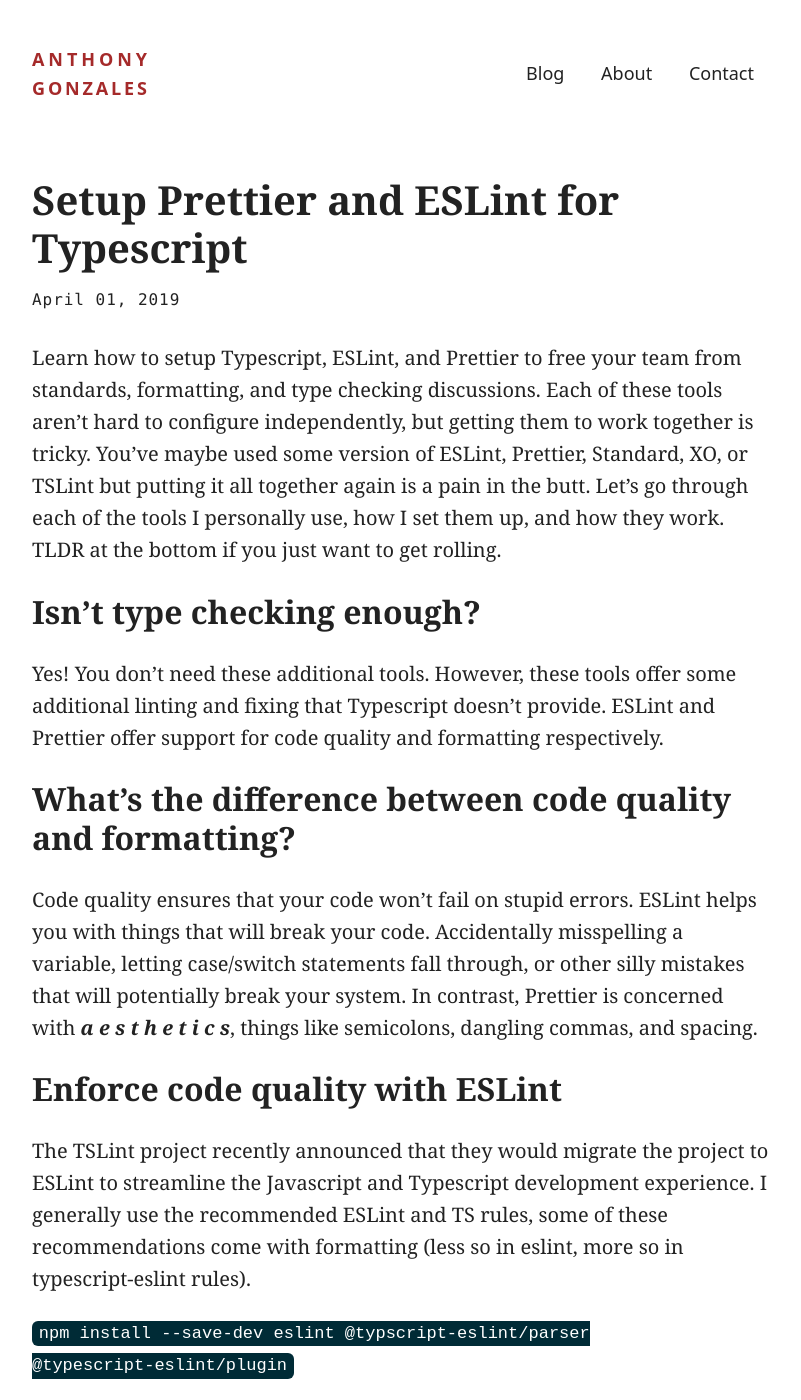
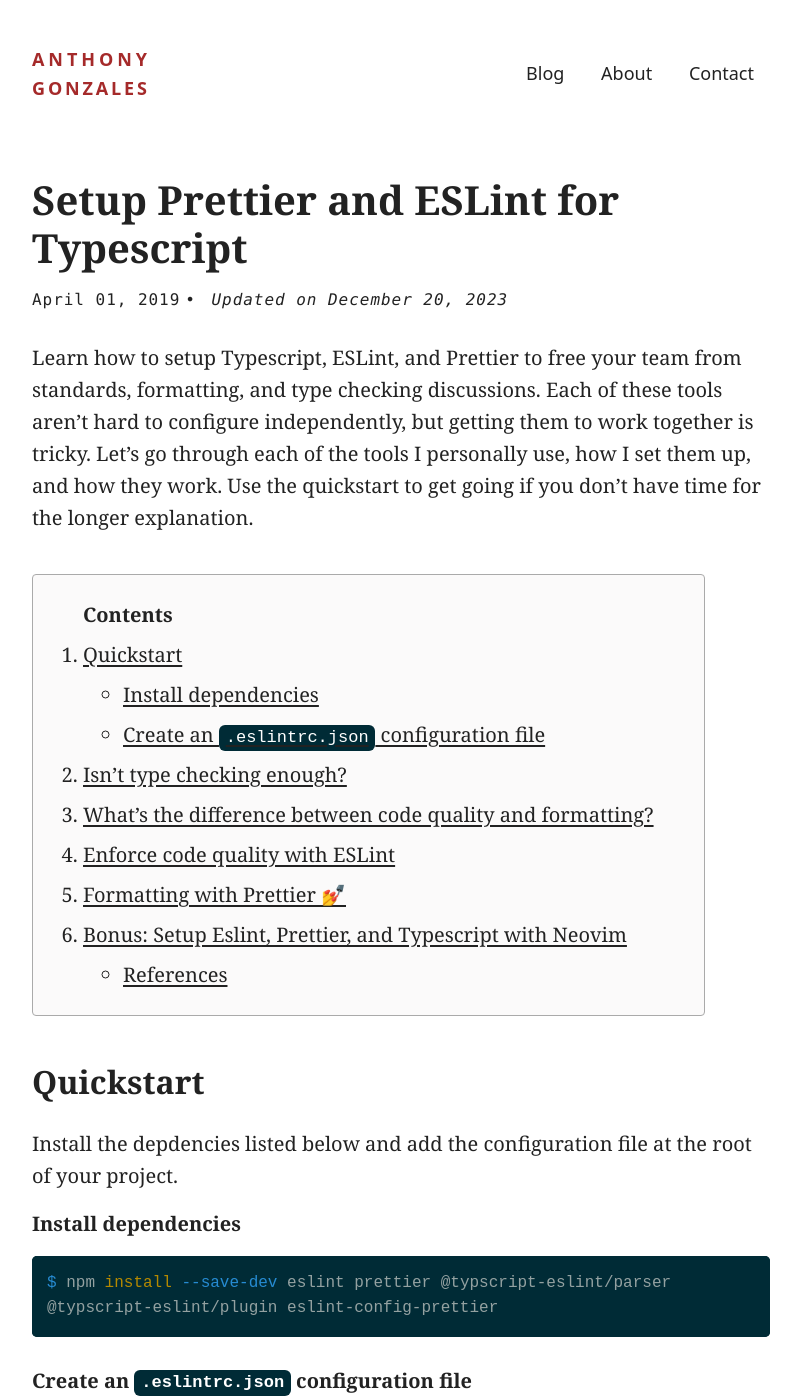
Before and after one commit to antgonzales/antgonzales.github.io, a Jekyll site: the page built from _posts/2019-4-1-setup-eslint-prettier-with-typescript.md, in a window 1280 px wide and 1400 px high. Shown: the whole window, without its empty margins (239-1040 px from the left). Built offline with Jekyll 4.4.1, drawn with Linux system fonts in a browser that asks for light colours; some of the changed text lies outside the part shown.

Commit message:
Update ESLint + Prettier + Typescript post
Add a table of contents, quickstart, and references. Make adjustments to
contents and change Neovim bonus material.

````diff
--- a/_posts/2019-4-1-setup-eslint-prettier-with-typescript.md
+++ b/_posts/2019-4-1-setup-eslint-prettier-with-typescript.md
@@ -3,17 +3,48 @@
 title:  "Setup Prettier and ESLint for Typescript"
 description: "Learn how to leverage ESLint, Prettier with Typescript to reduce
 bugs and nitpicky reviews. I'll walk you through setup, explain the differences"
+last_modified_at: 2023-12-20
 ---
 
 Learn how to setup Typescript, ESLint, and Prettier to free your team from
 standards, formatting, and type checking discussions. Each of these tools
 aren't hard to configure independently, but getting them to work together is
-tricky. You've maybe used some version of ESLint, Prettier, Standard, XO, or
-TSLint but putting it all together again is a pain in the butt. Let's go through
-each of the tools I personally use, how I set them up, and how they work. TLDR
-at the bottom if you just want to get rolling.
+tricky. Let's go through each of the tools I personally use, how I set them up,
+and how they work. Use the quickstart to get going if you don't have time for
+the longer explanation.
 
 <!--break-->
+
+* Do not remove this line (it will not be displayed)
+{:toc}
+
+## Quickstart
+
+Install the depdencies listed below and add the configuration file at the root
+of your project.
+
+### Install dependencies
+
+```bash
+$ npm install --save-dev eslint prettier @typscript-eslint/parser
+@typscript-eslint/plugin eslint-config-prettier
+```
+
+### Create an `.eslintrc.json` configuration file
+```json
+{
+  "extends": [
+    "eslint:recommended",
+    "plugin:@typescript-eslint/recommended",
+    "prettier",
+    "prettier/@typescript-eslint"
+  ],
+  "parser": "@typescript-eslint/parser",
+  "parserOptions": {
+    "project": "./tsconfig.json"
+  }
+}
+```
 
 ## Isn't type checking enough?
 Yes! You don't need these additional tools. However, these tools offer some
@@ -21,11 +52,11 @@
 Prettier offer support for code quality and formatting respectively.
 
 ## What's the difference between code quality and formatting?
-Code quality ensures that your code won't fail on stupid errors. ESLint helps
-you with things that will break your code. Accidentally misspelling a variable,
-letting case/switch statements fall through, or other silly mistakes that will
-potentially break your system. In contrast, Prettier is concerned with **_a e s t
-h e t i c s_**, things like semicolons, dangling commas, and spacing.
+Code quality ensures that your code won't fail on minor errors and bugs.
+Accidentally misspelling a variable, letting case/switch statements fall
+through, or other silly mistakes that will potentially break your application.
+In contrast, Prettier is concerned with **_a e s t h e t i c s_**, things like
+semicolons, dangling commas, and spacing.
 
 ## Enforce code quality with ESLint
 The TSLint project recently announced that they would migrate the project to
@@ -34,8 +65,10 @@
 recommendations come with formatting (less so in eslint, more so in
 typescript-eslint rules).
 
-`npm install --save-dev eslint @typscript-eslint/parser
+```bash
+$ npm install --save-dev eslint @typscript-eslint/parser
 @typescript-eslint/plugin`
+```
 
 The interesting part of this installation is the namespaced parser. Why do we
 need to install a parser? The Typescript ESLint parser is the engine that
@@ -70,7 +103,9 @@
 team at Prettier has solved this problem. There are a few options, but we'll go
 with my choice; turn off ESLint format rules.
 
-`npm i --save-dev prettier eslint-config-prettier`
+```bash
+$ npm i --save-dev prettier eslint-config-prettier
+```
 
 We've now installed Prettier and an ESLint config specifically to integrate
 with Prettier. This config has a set list of rules to turn off on the ESLint
@@ -78,7 +113,7 @@
 amount of rules you can enforce in ESLint, Prettier has a very specific list of
 formatting options. Let's get it working.
 
-Our .eslintrc.json file should now look like the following:
+Our `.eslintrc.json` file should now look like the following:
 
 ```json
 {
@@ -95,7 +130,7 @@
 }
 ```
 
-Here's what our .prettierrc.json file will look like:
+Here's what our `.prettierrc.json` file will look like:
 ```json
 {
    "printWidth": 100,
@@ -113,9 +148,13 @@
 Prettier but I ended up dealing with serious performance issues. To test it
 out, let's try giving it a run.
 
-`./node_modules/.bin/eslint . --ext .ts`
+```bash
+$ ./node_modules/.bin/eslint . --ext .ts
+``
 
-`./node_modules/prettier/bin-prettier.js -c "src/**/*.ts`
+```bash
+./node_modules/prettier/bin-prettier.js -c "src/**/*.ts
+```
 
 That's it! You should now see output from both linters to let you know if your
 code does not meet standards. In your package.json, you can put it together
@@ -165,26 +204,4 @@
 background to conduct type checking as we're coding. It's essentially our
 Typescript compiler running on watch mode.
 
-## TLDR; Turn off ESLint format rules for Prettier
-I found performance issues on larger files when I configured ESLint to run
-Prettier. Instead of integrating Prettier, I opted to turn ESLint format rules
-off in favor of Prettier running independently.
-
-`npm install --save-dev eslint prettier @typscript-eslint/parser
-@typscript-eslint/plugin eslint-config-prettier`
-
-```json
-{
-  "extends": [
-    "eslint:recommended",
-    "plugin:@typescript-eslint/recommended",
-    "prettier",
-    "prettier/@typescript-eslint"
-  ],
-  "parser": "@typescript-eslint/parser",
-  "parserOptions": {
-    "project": "./tsconfig.json"
-  }
-}
-
-```
+### References
````
Also changed, not shown: other parts of _posts/2019-4-1-setup-eslint-prettier-with-typescript.md (+3 -3 lines).
